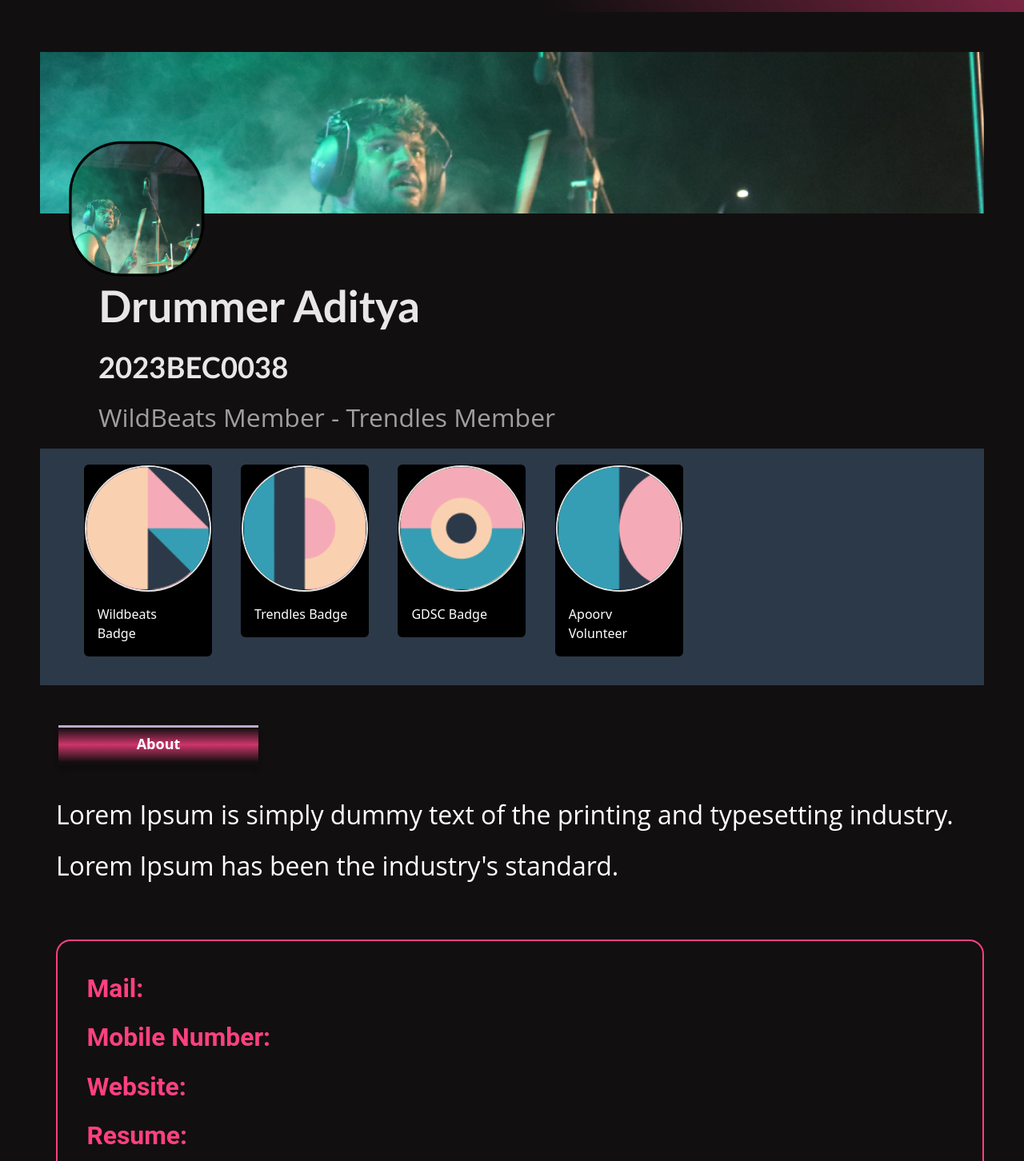
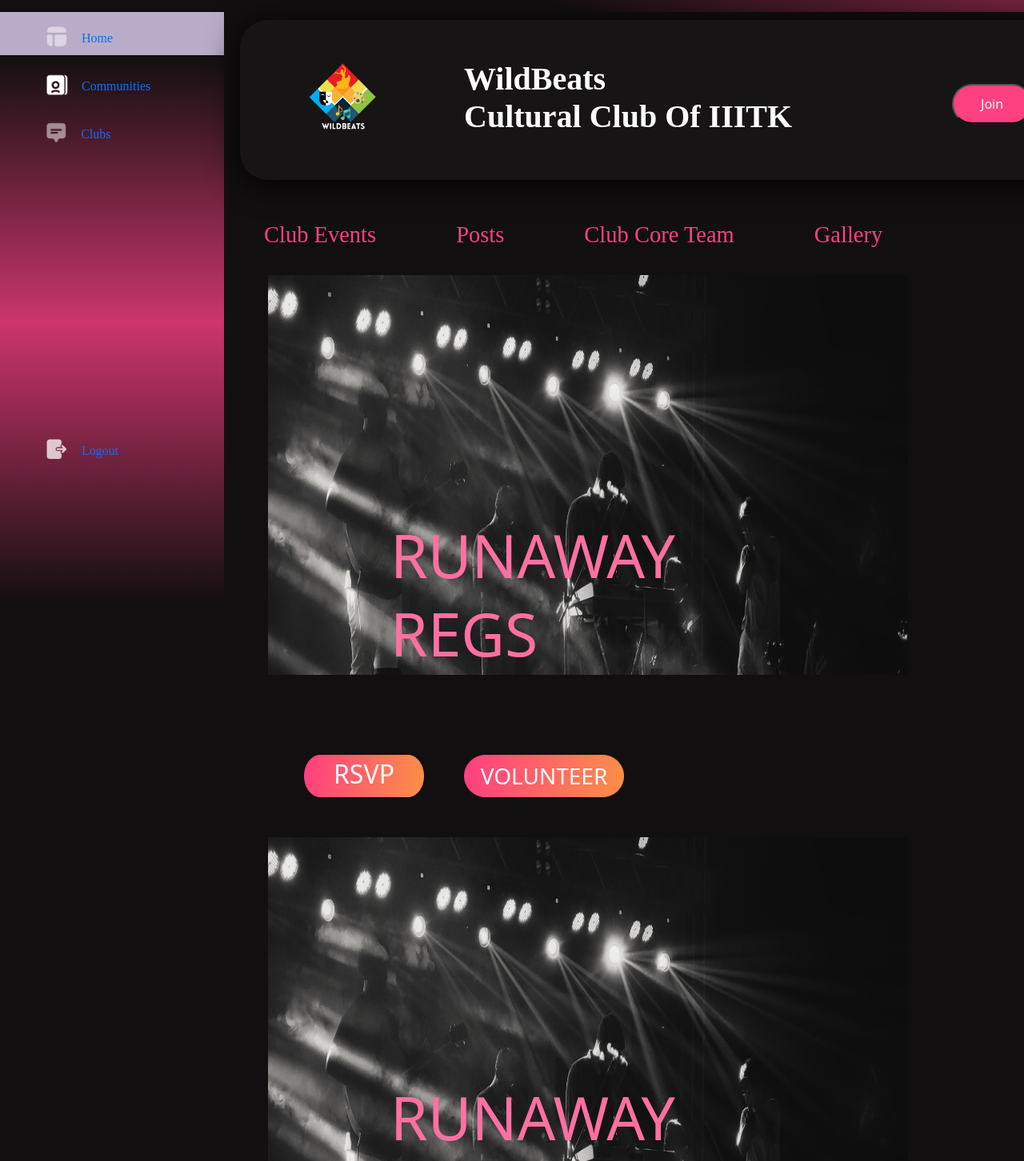
Before and after one commit to Namitsai19082005/EventureX-DBMS-Project, a React (Vite) app in the folder DBMS Project/: page / in a window 1280 px wide. Shown: the part 78-1530 px from the top of the page at 80% size. Built offline with nearby package versions, Linux system fonts and the light colour scheme.

Commit message:
Page added

```diff
--- a/DBMS Project/src/App.jsx
+++ b/DBMS Project/src/App.jsx
@@ -3,6 +3,8 @@ import Login from "./Components/Login.jsx"
 import Club from "./Components/Club.jsx"
 import ProfilePage from "./Components/ProfilePage.jsx"
 import HomePage from "./Components/HomePage.jsx"
+import RunawayRegs from "./Components/RunawayRegs.jsx"
+import ClubEvents from "./Components/ClubEvents.jsx"
 import './App.css'
 function App()
 {
@@ -11,8 +13,10 @@ function App()
         {/*<Login></Login>*/}
         {/*<Register></Register>*/}
         {/*<HomePage></HomePage>*/}
-        {/*<Club></Club>*/}
-        <ProfilePage></ProfilePage>
+        {/* <Club></Club> */}
+        {/*<ProfilePage></ProfilePage>*/}
+        {/*<RunawayRegs></RunawayRegs>*/}
+        <ClubEvents></ClubEvents>
     </>
   );
 }
--- /dev/null
+++ b/DBMS Project/src/Components/ClubEvents.jsx
@@ -0,0 +1,64 @@
+import styles from "./ClubEvents.module.css"
+import Header from "./Header.jsx"
+import Sidebar from "./Sidebar.jsx"
+import Scroll from "./Scroll.jsx"
+import ClubHeader from "./ClubHeader.jsx"
+import SubClub from "./SubClub.jsx"
+function ClubEvents()
+{
+    return (
+        <div className={styles.clubevents}>
+            <header>
+                <Header></Header>
+            </header>
+            <div className={styles.clubeventscontent}>
+                <Sidebar></Sidebar>
+                <div>
+                   <ClubHeader></ClubHeader>
+                   <div className={styles.content}>
+                       <div>
+                           <Scroll></Scroll>
+                            <div className={styles.performance}>
+                            <div className={styles.bandimg}>
+                            <div className={styles.textrunaway}>
+                                <h1> RUNAWAY </h1>
+                                <h1> REGS </h1>
+                            </div>
+                            </div>
+                            </div>
+                            <div className={styles.participate}>
+                            <div className={styles.pink1}>
+                                <a href=""> <h2 style={{marginTop:`5px`}}> RSVP </h2> </a>
+                            </div>
+                            <div className={styles.pink2}>
+                                <a href=""> <h3 style={{marginTop:`10px`}}> VOLUNTEER </h3> </a>
+                            </div>
+                            </div>
+                            <div className={styles.performance}>
+                            <div className={styles.bandimg}>
+                            <div className={styles.textrunaway}>
+                                <h1> RUNAWAY </h1>
+                                <h1> REGS </h1>
+                            </div>
+                            </div>
+                            </div>
+                            <div className={styles.participate}>
+                            <div className={styles.pink1}>
+                                <a href=""> <h2 style={{marginTop:`5px`}}> RSVP </h2> </a>
+                            </div>
+                            <div className={styles.pink2}>
+                                <a href=""> <h3 style={{marginTop:`10px`}}> VOLUNTEER </h3> </a>
+                            </div>
+                            </div>
+                       </div>
+                       <div>
+                           <SubClub></SubClub>
+                       </div>
+                   </div>
+                </div>
+            </div>
+        </div>
+    );
+}
+
+export default ClubEvents;
--- /dev/null
+++ b/DBMS Project/src/Components/ClubEvents.module.css
@@ -0,0 +1,68 @@
+.clubevents
+{
+    background-color: #120F10;
+    height: 100%;
+    width: 100%;
+}
+
+.clubeventscontent
+{
+    display: flex;
+}
+
+.performance
+{
+    width:1000px;
+    height:500px;
+}
+
+
+.bandimg{
+    background-image: url("../assets/performance_band.png");
+    width:800px;
+    height:500px;
+    background-position: center;
+    background-size: 100% 100%;
+    margin-left:55px;
+}
+
+.textrunaway{
+    padding-top:305px;
+    padding-bottom: 127px;
+    padding-left:153px;
+    text-align: left;
+    color:#FF70A2;
+
+  }
+  .textrunaway h1{
+    font-size: 75px;
+  }
+  .participate{
+    display:flex;
+    margin-left:100px;
+    margin-top:100px;
+    margin-bottom: 50px;
+    text-align: center;
+  }
+  .pink1{
+    background-image: url("../assets/pink1.png");
+    background-size: 100% 100%;
+    width:150px;
+    height:53px;
+  }
+  a:link{
+    color:white;
+    text-decoration: none;
+  }
+  .pink2{
+    background-image: url("../assets/pink1.png");
+    background-size: 100% 100%;
+    width:200px;
+    height:53px;
+    margin-left: 50px;
+  }
+
+.content
+{
+    display: flex;
+}
--- /dev/null
+++ b/DBMS Project/src/Components/ClubHeader.jsx
@@ -0,0 +1,20 @@
+import styles from "./ClubHeader.module.css"
+import wildbeats from "../assets/wildbeats.png"
+function ClubHeader()
+{
+    return (
+        <div className={styles.clubheader}>
+            <div className={styles.image}>
+                <img src={wildbeats} height="100px" alt="wildbeats"/>
+            </div>
+            <div className={styles.content}>
+                <p className={styles.bigtext}>WildBeats<br/> Cultural Club of IIITK</p>
+            </div>
+            <div>
+            <button type="button" className={`${styles.btn} ${styles.btn1}`}>Join</button>
+            </div>
+        </div>
+    );
+}
+
+export default ClubHeader;
--- /dev/null
+++ b/DBMS Project/src/Components/ClubHeader.module.css
@@ -0,0 +1,51 @@
+.clubheader
+{
+    display: flex;
+    border-radius: 35px;
+    background: rgba(72, 72, 72, 0.10);
+    box-shadow: 0px 4px 40px 0px #000;
+    margin-left: 20px;
+    margin-bottom: 20px;
+    margin-right: 20px;
+    margin-top: 10px;
+}
+
+.image
+{
+    margin-left: 80px;
+    margin-right: 100px;
+    margin-top: 50px;
+    margin-bottom: 50px;
+}
+
+
+.bigtext
+{
+    color: #FFF;
+    font-family: Poppins;
+    font-size: 40px;
+    font-style: normal;
+    font-weight: 600;
+    line-height: normal;
+    text-transform: capitalize;
+    padding-right: 100px;
+    padding-top: 50px;
+}
+
+.btn
+{
+    background-color: black;
+    color: white;
+    width: 150px;
+    height: 50px;
+    margin-left: 100px;
+    margin-top: 80px;
+    width: 100px;
+    margin-right: 150px;
+    border-radius: 25px;
+}
+
+.btn1
+{
+    background-color: #FF4081;
+}
--- /dev/null
+++ b/DBMS Project/src/Components/Scroll.jsx
@@ -0,0 +1,14 @@
+import styles from "./Scroll.module.css"
+function Scroll()
+{
+    return (
+        <div className={styles.scroll}>
+            <a className={styles.items}>Club Events</a>
+            <a className={styles.items}>Posts</a>
+            <a className={styles.items}>Club Core Team</a>
+            <a className={styles.items}>Gallery</a>
+        </div>
+    );
+}
+
+export default Scroll;
--- /dev/null
+++ b/DBMS Project/src/Components/Scroll.module.css
@@ -0,0 +1,20 @@
+.scroll
+{
+display: flex;
+height: 98.8px;
+align-items: center;
+gap: 100px;
+flex: 1 0 0;
+margin-left: 50px;
+}
+
+.items
+{
+color: #FF4081;
+font-family: Poppins;
+font-size: 28.5px;
+font-style: normal;
+font-weight: 500;
+text-decoration: none;
+line-height: 38px;
+}
--- /dev/null
+++ b/DBMS Project/src/Components/SubClub.jsx
@@ -0,0 +1,31 @@
+import styles from "./SubClub.module.css"
+import wildbeats from "../assets/wildbeats.png"
+function SubClub()
+{
+    return (
+        <div className={styles.subclub}>
+            <p className={styles.heading}>The Subclubs</p>
+            <div>
+                 <img src={wildbeats} className={styles.image} width="60px" height="60px"/>
+                 <a className={styles.text}>Core</a>
+            </div>
+            <div>
+                 <img src={wildbeats} className={styles.image} width="60px" height="60px"/>
+                 <a className={styles.text}>Dance</a>
+            </div>
+            <div>
+                 <img src={wildbeats} className={styles.image} width="60px" height="60px"/>
+                 <a className={styles.text}>Music</a>
+            </div>
+            <div>
+                 <img src={wildbeats} className={styles.image} width="60px" height="60px"/>
+                 <a className={styles.text}>Drama</a>
+            </div><div>
+                 <img src={wildbeats} className={styles.image} width="60px" height="60px"/>
+                 <a className={styles.text}>PR and Event Management</a>
+            </div>
+        </div>
+    );
+}
+
+export default SubClub;
--- /dev/null
+++ b/DBMS Project/src/Components/SubClub.module.css
@@ -0,0 +1,38 @@
+.subclub
+{
+    display: flex;
+width: 200px;
+padding: 13px 16px;
+flex-direction: column;
+align-items: flex-start;
+gap: 25px;
+border-radius: 16px;
+border: 0px solid #F7F9F9;
+background: linear-gradient(180deg, rgba(255, 64, 129, 0.90) 8.8%, rgba(18, 15, 16, 0.90) 102.29%);
+}
+
+.heading
+{
+    color: #FFF;
+font-family: Roboto;
+font-size: 20px;
+font-style: normal;
+font-weight: 700;
+line-height: 24px; /* 120% */
+}
+
+.text
+{
+    color: #FFF;
+font-family: Roboto;
+font-size: 20px;
+font-style: normal;
+font-weight: 700;
+line-height: 24px; /* 120% */
+text-decoration: none;
+margin-left: 10px;
+}
+.image
+{
+    border-radius: 50%;
+}
```
Also changed, not shown: DBMS Project/src/Components/Club.jsx (+7 -7 lines).
